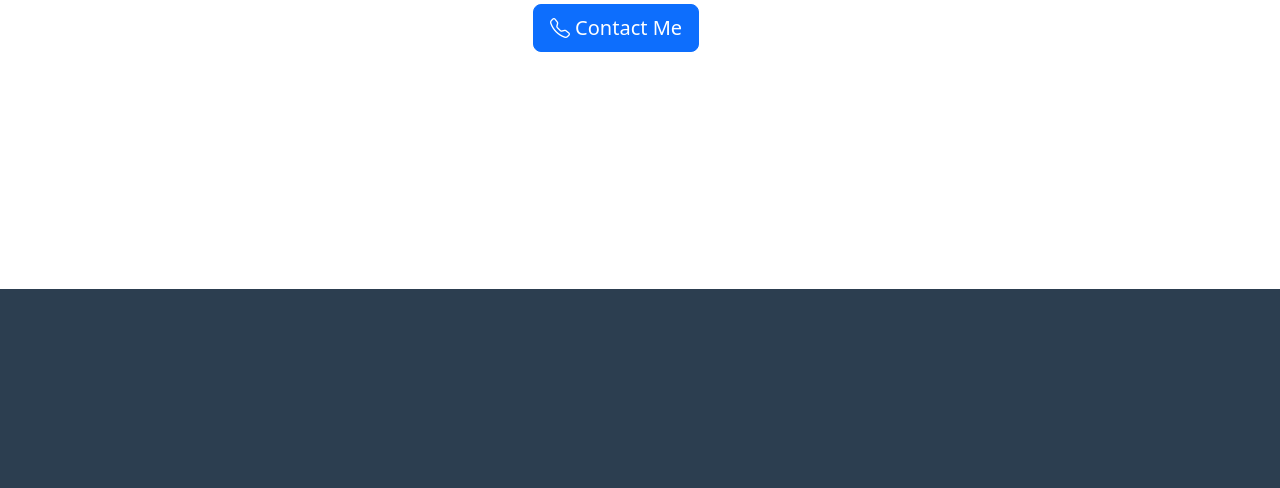
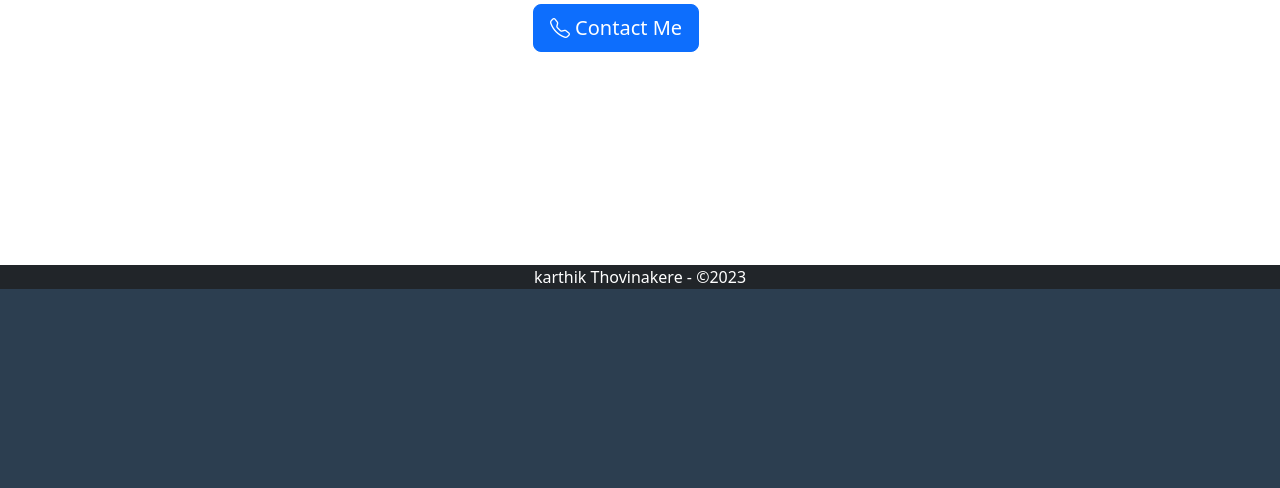
Before and after one commit to thovinak/SinglePageHTML_Portfolio, a Django app: page / in a window 1280 px wide. Shown: the part 511-999 px from the top of the page. Run offline with Django 4.2, Linux system fonts and the light colour scheme.

Commit message:
Added copyright and sticky footer.

```diff
--- a/assignment2/__init__.py
+++ b/assignment2/__init__.py
@@ -0,0 +1,5 @@
+#  Copyright (c) 2023 - All rights reserved.
+#  Created by Karthik Thovinakere for PROCTECH 4IT3/SEP 6IT3.
+#  SoA Notice: I Karthik Thovinakere, 400140562 certify that this material is my original work.
+#  I certify that no other person's work has been used without due acknowledgement.
+#  I have also not made my work available to anyone else without their due acknowledgement.
--- a/assignment2/asgi.py
+++ b/assignment2/asgi.py
@@ -7,6 +7,12 @@ For more information on this file, see
 https://docs.djangoproject.com/en/4.1/howto/deployment/asgi/
 """
 
+#  Copyright (c) 2023 - All rights reserved.
+#  Created by Karthik Thovinakere for PROCTECH 4IT3/SEP 6IT3.
+#  SoA Notice: I Karthik Thovinakere, 400140562 certify that this material is my original work.
+#  I certify that no other person's work has been used without due acknowledgement.
+#  I have also not made my work available to anyone else without their due acknowledgement.
+
 import os
 
 from django.core.asgi import get_asgi_application
--- a/assignment2/urls.py
+++ b/assignment2/urls.py
@@ -1,3 +1,9 @@
+#  Copyright (c) 2023 - All rights reserved.
+#  Created by Karthik Thovinakere for PROCTECH 4IT3/SEP 6IT3.
+#  SoA Notice: I Karthik Thovinakere, 400140562 certify that this material is my original work.
+#  I certify that no other person's work has been used without due acknowledgement.
+#  I have also not made my work available to anyone else without their due acknowledgement.
+
 from django.contrib import admin
 from django.urls import path
 
--- a/assignment2/views.py
+++ b/assignment2/views.py
@@ -1,6 +1,5 @@
 #  Copyright (c) 2023 - All rights reserved.
 #  Created by Karthik Thovinakere for PROCTECH 4IT3/SEP 6IT3.
-#
 #  SoA Notice: I Karthik Thovinakere, 400140562 certify that this material is my original work.
 #  I certify that no other person's work has been used without due acknowledgement.
 #  I have also not made my work available to anyone else without their due acknowledgement.
--- a/assignment2/wsgi.py
+++ b/assignment2/wsgi.py
@@ -1,3 +1,9 @@
+#  Copyright (c) 2023 - All rights reserved.
+#  Created by Karthik Thovinakere for PROCTECH 4IT3/SEP 6IT3.
+#  SoA Notice: I Karthik Thovinakere, 400140562 certify that this material is my original work.
+#  I certify that no other person's work has been used without due acknowledgement.
+#  I have also not made my work available to anyone else without their due acknowledgement.
+
 import os
 
 from django.core.wsgi import get_wsgi_application
--- a/manage.py
+++ b/manage.py
@@ -1,5 +1,11 @@
 #!/usr/bin/env python
 """Django's command-line utility for administrative tasks."""
+#  Copyright (c) 2023 - All rights reserved.
+#  Created by Karthik Thovinakere for PROCTECH 4IT3/SEP 6IT3.
+#  SoA Notice: I Karthik Thovinakere, 400140562 certify that this material is my original work.
+#  I certify that no other person's work has been used without due acknowledgement.
+#  I have also not made my work available to anyone else without their due acknowledgement.
+
 import os
 import sys
 
--- a/templates/index.html
+++ b/templates/index.html
@@ -72,6 +72,11 @@
         margin-bottom: 10px; /* Add some space between paragraphs */
     }
 
+    footer {
+        position: fixed;
+        bottom: 0;
+        width: 100%;
+    }
 
 </style>
 <body>
@@ -370,7 +375,13 @@
 
 
 </body>
+<footer>
+    <div class="bg-dark text-white text-center">
+        karthik Thovinakere - &copy;{% now 'Y' %}
+    </div>
+</footer>
 </html>
+
 <script>
     AOS.init();
 
```
Also changed, not shown: assignment2/settings.py (+6 -6 lines).
